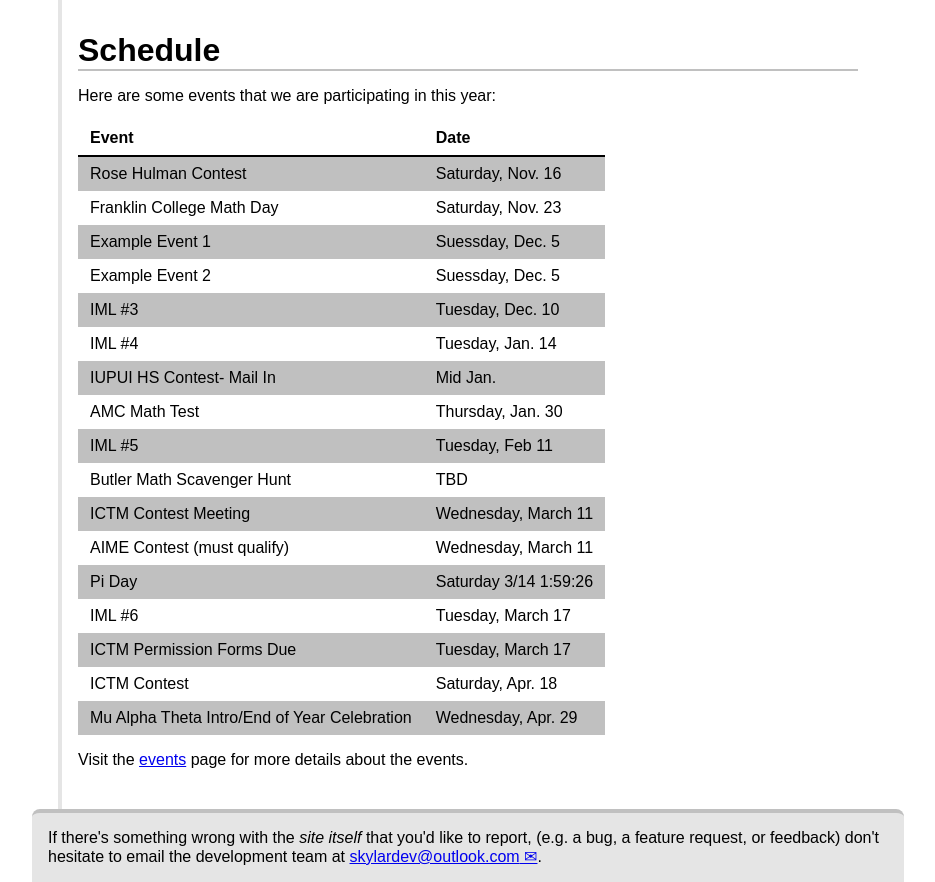
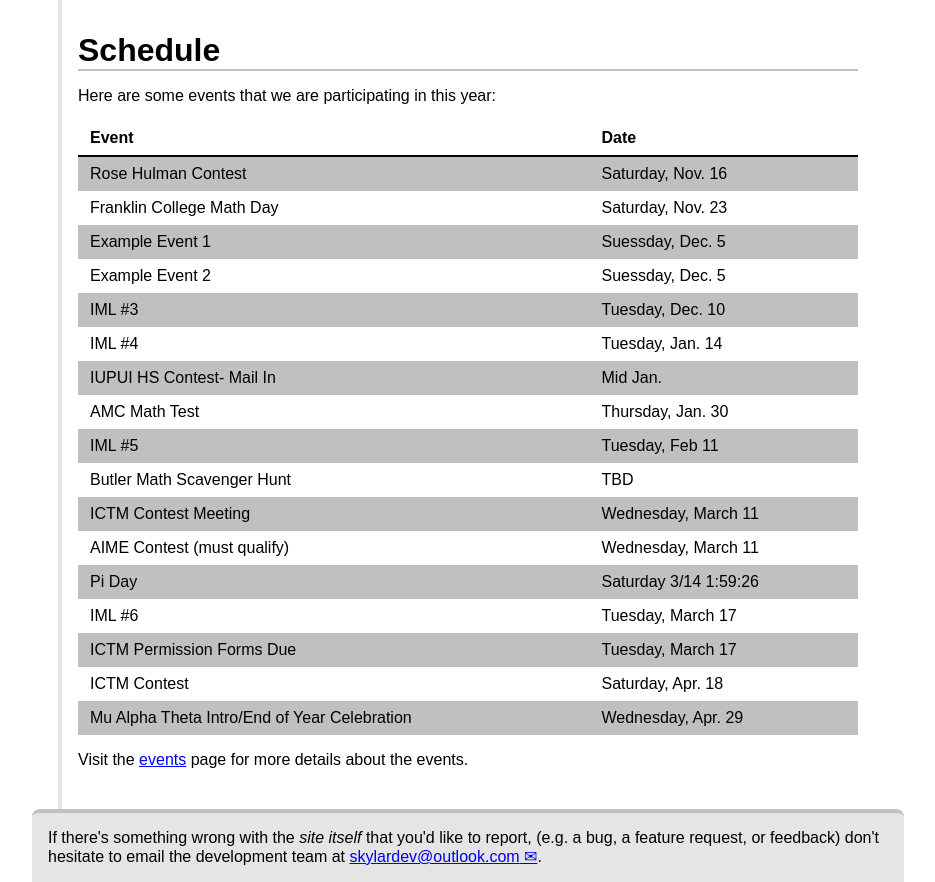
Before and after one commit to scoutskylar/fhsMathTeam, a PHP site: page /schedule in a window 1280 px wide. Shown: the part 130-1012 px from the top of the page, without its empty margins (172-1107 px from the left). Run offline with PHP 8.4, Linux system fonts and the light colour scheme; some libraries are stand-ins or nearby versions.

Commit message:
Bug fixes + style changes

```diff
--- a/public/404.html
+++ b/public/404.html
@@ -4,7 +4,7 @@
     <meta charset="UTF-8">
     <base href="/">
     <meta name="viewport" content="width=device-width, initial-scale=1.0">
-    <link rel="shortcut icon" type="image/ico" href="favicon-placeholder-v2.ico">
+    <link rel="shortcut icon" type="image/ico" href="favicon-placeholder-v3.ico">
     <link rel="stylesheet" href="css/style.css">
     <meta http-equiv="X-UA-Compatible" content="ie=edge">
     <title>404 - FHSMath</title>
--- a/public/about/index.html
+++ b/public/about/index.html
@@ -4,7 +4,7 @@
     <meta charset="UTF-8">
     <base href="..">
     <meta name="viewport" content="width=device-width, initial-scale=1.0">
-    <link rel="shortcut icon" type="image/ico" href="favicon-placeholder-v2.ico">
+    <link rel="shortcut icon" type="image/ico" href="favicon-placeholder-v3.ico">
     <link rel="stylesheet" href="css/style.css">
     <meta http-equiv="X-UA-Compatible" content="ie=edge">
     <title>About - FHSMath</title>
--- a/public/attendance/index.html
+++ b/public/attendance/index.html
@@ -4,7 +4,7 @@
     <meta charset="UTF-8">
     <base href="..">
     <meta name="viewport" content="width=device-width, initial-scale=1.0">
-    <link rel="shortcut icon" type="image/ico" href="favicon-placeholder-v2.ico">
+    <link rel="shortcut icon" type="image/ico" href="favicon-placeholder-v3.ico">
     <link rel="stylesheet" href="css/style.css">
     <meta http-equiv="X-UA-Compatible" content="ie=edge">
     <title>Attendance - FHSMath</title>
--- a/public/contact/index.html
+++ b/public/contact/index.html
@@ -4,7 +4,7 @@
     <meta charset="UTF-8">
     <base href="..">
     <meta name="viewport" content="width=device-width, initial-scale=1.0">
-    <link rel="shortcut icon" type="image/ico" href="favicon-placeholder-v2.ico">
+    <link rel="shortcut icon" type="image/ico" href="favicon-placeholder-v3.ico">
     <link rel="stylesheet" href="css/style.css">
     <meta http-equiv="X-UA-Compatible" content="ie=edge">
     <title>Contact - FHSMath</title>
--- a/public/css/colors.css
+++ b/public/css/colors.css
@@ -62,12 +62,12 @@
   border-bottom-color: var(--box-color, silver);
 }
 
-.schedule-table th {
+.banded-table th {
   border-bottom-color: black;
   border-color: var(--text-color, black);
 }
 
-.schedule-table tbody tr:nth-last-child(odd) {
+.banded-table tbody tr:nth-last-child(odd) {
   background-color: silver;
   background-color: var(--box-color, silver);
 }
--- a/public/css/layout.css
+++ b/public/css/layout.css
@@ -90,9 +90,9 @@
   width: 820px;
   max-width: 100%;
   border-left: 4px solid;
-  /* transition-property: border-color, padding-left, padding-right; */ /* CLEARED */
-  /* transition-duration: 0.2s; */
-  /* transition-timing-function: ease; */
+  transition-property: border-color, padding-left, padding-right; /* CLEARED */
+  transition-duration: 0.2s;
+  transition-timing-function: ease;
 }
 
 @media screen and (max-width: 1024px) {
@@ -158,16 +158,17 @@
   border-bottom: 2px solid;
 }
 
-.schedule-table {
+.banded-table {
   border-collapse: collapse;
   text-align: left;
+  width: 100%;
 }
 
-.schedule-table th {
+.banded-table th {
   border-bottom: 2px solid;
 }
 
-.schedule-table th, .schedule-table td {
+.banded-table th, .banded-table td {
   padding: 8px 12px;
 }
 
@@ -205,13 +206,13 @@
 /* a[href^="http"]::after, */
 a[target]:not([target="_self"]):not([target=""])::after {
   /* External link */
-  content: " \1f5d7";
+  content: "\a0\1f5d7";
   text-decoration: none;
 }
 
 a[href^="mailto:"]::after {
   /* Email link */
-  content: " \2709";
+  content: "\a0\2709";
   text-decoration: none;
 }
 
@@ -276,7 +277,7 @@
   margin-top: -0.7em;
 }
 
-.schedule-table-image-source {
+.banded-table-image-source {
   opacity: 0.7;
   font-weight: bold;
   font-style: italic;
@@ -284,7 +285,7 @@
   margin-bottom: 0;
 }
 
-.schedule-table-image-source a {
+.banded-table-image-source a {
   opacity: 1;
   font-weight: normal;
   font-style: normal;
--- a/public/events/index.html
+++ b/public/events/index.html
@@ -4,7 +4,7 @@
     <meta charset="UTF-8">
     <base href="..">
     <meta name="viewport" content="width=device-width, initial-scale=1.0">
-    <link rel="shortcut icon" type="image/ico" href="favicon-placeholder-v2.ico">
+    <link rel="shortcut icon" type="image/ico" href="favicon-placeholder-v3.ico">
     <link rel="stylesheet" href="css/style.css">
     <meta http-equiv="X-UA-Compatible" content="ie=edge">
     <title>Events - FHSMath</title>
--- a/public/index.html
+++ b/public/index.html
@@ -4,7 +4,7 @@
     <meta charset="UTF-8">
     <base href=".">
     <meta name="viewport" content="width=device-width, initial-scale=1.0">
-    <link rel="shortcut icon" type="image/ico" href="favicon-placeholder-v2.ico">
+    <link rel="shortcut icon" type="image/ico" href="favicon-placeholder-v3.ico">
     <link rel="stylesheet" href="css/style.css">
     <meta http-equiv="X-UA-Compatible" content="ie=edge">
     <title>Home - FHSMath</title>
--- a/public/schedule/index.html
+++ b/public/schedule/index.html
@@ -4,7 +4,7 @@
     <meta charset="UTF-8">
     <base href="..">
     <meta name="viewport" content="width=device-width, initial-scale=1.0">
-    <link rel="shortcut icon" type="image/ico" href="favicon-placeholder-v2.ico">
+    <link rel="shortcut icon" type="image/ico" href="favicon-placeholder-v3.ico">
     <link rel="stylesheet" href="css/style.css">
     <meta http-equiv="X-UA-Compatible" content="ie=edge">
     <title>Schedule - FHSMath</title>
@@ -30,7 +30,7 @@
     <main>
         <h1 class="body-title">Schedule</h1>
         <p>Here are some events that we are participating in this year:</p>
-        <table class="schedule-table" id="schedule-table">
+        <table class="banded-table" id="schedule-table">
             <thead>
                 <tr>
                     <th scope="col">Event</td>
```
Also changed, not shown: favicon-placeholder-v3.png (added), public/favicon-placeholder-v1.ico (renamed from public/favicon-placeholder.ico), public/favicon-placeholder-v3.ico (added), 3 other files.
